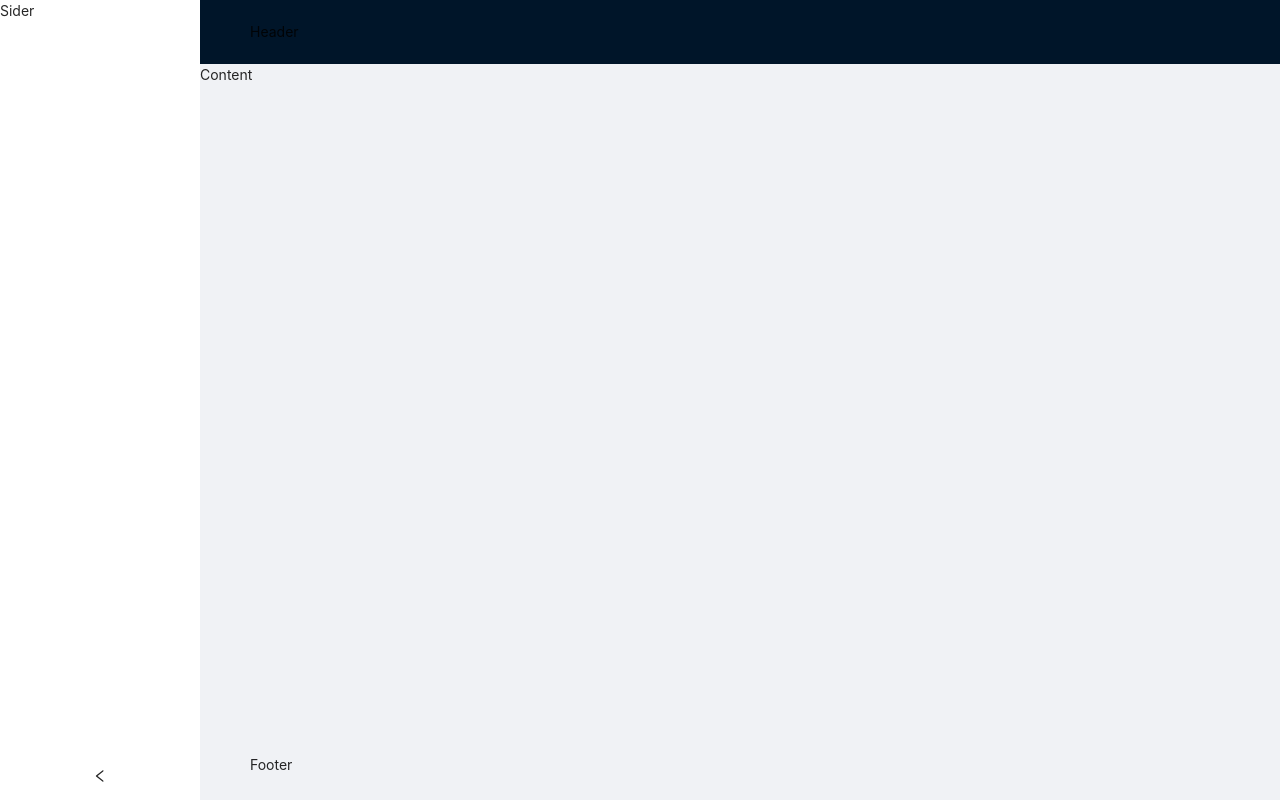
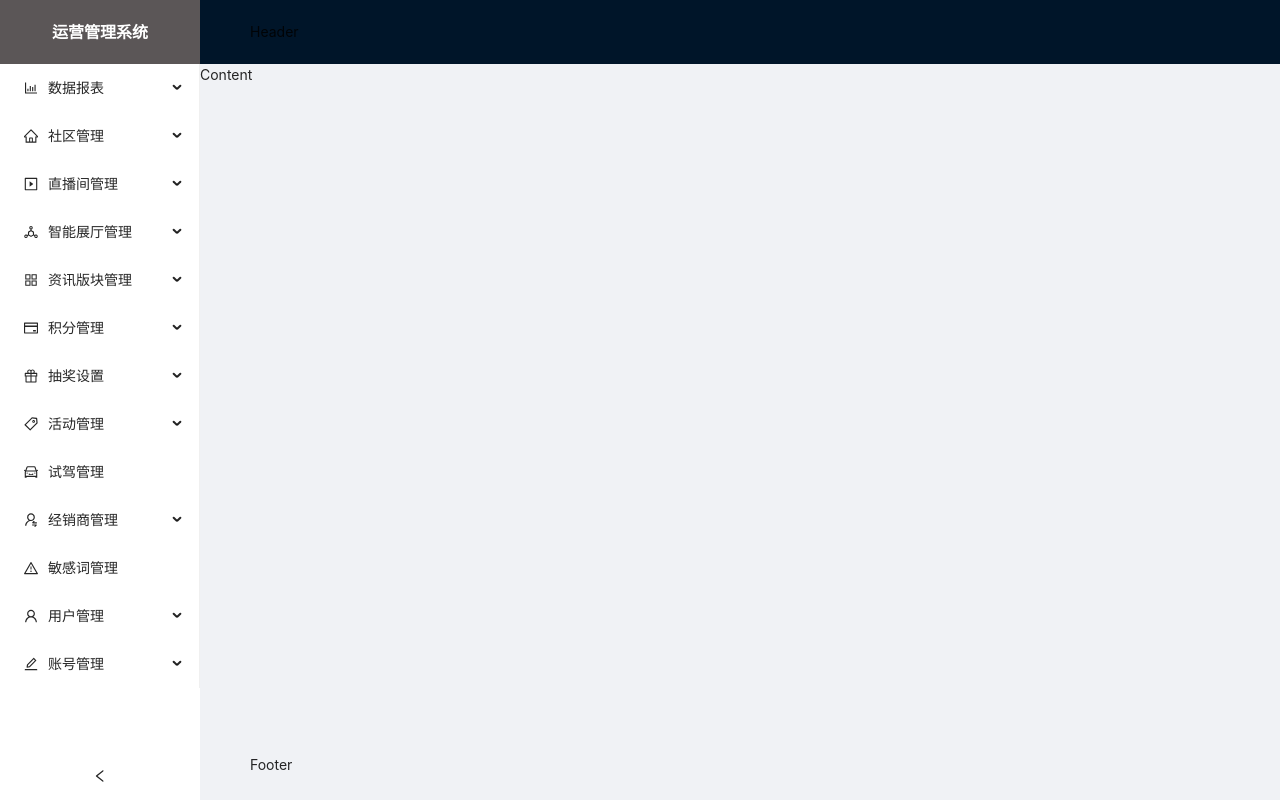
Before and after one commit to CarryKiana/antd-demo, a React (Create React App) app: page /account/editrole in a window 1280 px wide. Built offline with nearby package versions, Linux system fonts and the light colour scheme.

Commit message:
侧边栏

```diff
--- a/src/layout/Sider/menu.js
+++ b/src/layout/Sider/menu.js
@@ -1,2 +1,370 @@
+import React from 'react';
 import { Menu } from 'antd';
-import { MailOutlined, AppstoreOutlined, SettingOutlined } from '@ant-design/icons';
+import {
+  BarChartOutlined,
+  HomeOutlined,
+  PlaySquareOutlined,
+  DeploymentUnitOutlined,
+  AppstoreOutlined,
+  CreditCardOutlined,
+  GiftOutlined,
+  TagOutlined,
+  CarOutlined,
+  UserSwitchOutlined,
+  WarningOutlined,
+  UserOutlined,
+  EditOutlined
+} from '@ant-design/icons';
+import './menu.scss';
+
+const { SubMenu }  = Menu;
+
+const routerMap = [
+  {
+    path: '/report',
+    title: '数据报表',
+    icon: <BarChartOutlined />,
+    items: [
+      {
+        path: '/report/basic',
+        title: '基础报表'
+      },
+      {
+        path: '/report/personas',
+        title: '用户画像'
+      },
+      {
+        path: '/report/business',
+        title: '业务数据'
+      },
+      {
+        path: '/report/interaction',
+        title: '互动数据'
+      }
+    ]
+  },
+  {
+    path: '/community',
+    title: '社区管理',
+    icon: <HomeOutlined />,
+    items: [
+      {
+        path: '/community/contentList',
+        title: '社区内容管理'
+      },
+      {
+        path: '/community/contentDetail',
+        title: '内容详情页',
+        hidden: true
+      },
+      {
+        path: '/community/carouselList',
+        title: '轮播图管理'
+      },
+      {
+        path: '/community/carouselEdit',
+        title: '编辑轮播图',
+        hidden: true
+      },
+      {
+        path: '/community/carouselAdd',
+        title: '新增轮播图',
+        hidden: true
+      }
+    ]
+  },
+  {
+    path: '/broadcastRoom',
+    title: '直播间管理',
+    icon: <PlaySquareOutlined />,
+    items: [
+      {
+        path: '/broadcastRoom/appletList',
+        title: '小程序直播'
+      },
+      {
+        path: '/broadcastRoom/appletEdit',
+        title: '编辑直播间',
+        hidden: true
+      },
+      {
+        path: '/broadcastRoom/appletAdd',
+        title: '创建直播间',
+        hidden: true
+      },
+      {
+        path: '/broadcastRoom/appletDetail',
+        title: '直播间详情',
+        hidden: true
+      },
+      {
+        path: '/broadcastRoom/externalList',
+        title: '外部平台直播'
+      },
+      {
+        path: '/broadcastRoom/externalEdit',
+        title: '创建直播',
+        hidden: true
+      }
+    ]
+  },
+  {
+    path: '/showRoom',
+    title: '智能展厅管理',
+    redirect: '/showRoom/list',
+    icon: <DeploymentUnitOutlined />,
+    items: [
+      {
+        path: '/showRoom/list',
+        title: '智能展厅管理'
+      },
+      {
+        path: '/showRoom/add',
+        title: '创建车型'
+      },
+      {
+        path: '/showRoom/edit',
+        title: '编辑车型'
+      },
+      {
+        path: '/showRoom/detail',
+        title: '查看车型'
+      }
+    ]
+  },
+  {
+    path: '/infomation',
+    title: '资讯版块管理',
+    redirect: '/infomation/content',
+    icon: <AppstoreOutlined />,
+    items: [
+      {
+        path: '/infomation/content',
+        title: '内容管理'
+      },
+      {
+        path: '/infomation/detail',
+        title: '内容详情'
+      },
+      {
+        path: '/infomation/creatcontent',
+        title: '创建内容'
+      },
+      {
+        path: '/infomation/platelist',
+        title: '版块管理'
+      },
+      {
+        path: '/infomation/createPlate',
+        title: '新建版块'
+      }
+    ]
+  },
+  {
+    path: '/integral',
+    title: '积分管理',
+    icon: <CreditCardOutlined />,
+    items: [
+      {
+        path: '/integral/goods',
+        title: '商品管理'
+      },
+      {
+        path: '/integral/goods/detail',
+        title: '商品详情'
+      },
+      {
+        path: '/integral/goods/update',
+        title: '更新商品'
+      },
+      {
+        path: '/integral/register',
+        title: '签到管理'
+      },
+      {
+        path: '/integral/order',
+        title: '订单管理'
+      },
+      {
+        path: '/integral/index',
+        title: '用户积分管理'
+      },
+      {
+        path: '/integral/detail',
+        title: '用户积分详情'
+      },
+      {
+        path: '/integral/task',
+        title: '分享任务管理'
+      }
+    ]
+  },
+  {
+    path: '/game',
+    title: '抽奖设置',
+    redirect: '/game/index',
+    icon: <GiftOutlined />,
+    items: [
+      {
+        path: '/game/index',
+        title: '抽奖管理'
+      },
+      {
+        path: '/game/rules',
+        title: '抽奖规则'
+      }
+    ]
+  },
+  {
+    path: '/activity',
+    title: '活动管理',
+    icon: <TagOutlined />,
+    items: [
+      {
+        path: '/activity/index',
+        title: '小程序活动'
+      },
+      {
+        path: '/activity/type',
+        title: '选择活动类型'
+      },
+      {
+        path: '/activity/online',
+        title: '创建线上常规活动'
+      },
+      {
+        path: '/activity/question',
+        title: '创建线上调查问卷'
+      },
+      {
+        path: '/activity/offline',
+        title: '创建线下活动'
+      },
+      {
+        path: '/activity/detail',
+        title: '活动详情'
+      },
+      {
+        path: '/activity/cloudHall',
+        title: '云展厅抽奖活动'
+      }
+    ]
+  },
+  {
+    path: '/testdrive',
+    title: '试驾管理',
+    icon: <CarOutlined />,
+    items: []
+  },
+  {
+    path: '/agent/agent',
+    title: '经销商管理',
+    icon: <UserSwitchOutlined />,
+    items: [
+      {
+        path: '/agent/agent',
+        title: '经销商管理'
+      },
+      {
+        path: '/agent/ranking',
+        title: '拉新总排行榜'
+      },
+      {
+        path: '/agent/consultant',
+        title: '查看顾问'
+      }
+    ]
+  },
+  {
+    path: '/senseword',
+    title: '敏感词管理',
+    icon: <WarningOutlined />,
+    items: [
+
+    ]
+  },
+  {
+    path: '/user',
+    title: '用户管理',
+    icon:  <UserOutlined />,
+    items: [
+      {
+        path: '/user/index',
+        title: '用户管理'
+      },
+      {
+        path: '/user/role',
+        title: '用户角色管理'
+      }
+    ]
+  },
+  {
+    path: '/account/role',
+    title: '账号管理',
+    icon: <EditOutlined />,
+    items: [
+      {
+        path: '/account/role',
+        title: '账号管理'
+      },
+      {
+        path: '/account/editrole',
+        title: '角色管理'
+      }
+    ]
+  }
+]
+class Nav extends React.Component {
+  state = {
+    openKeys: ['sub1']
+  }
+  onOpenChange = openKeys => {
+    if (openKeys.length) {
+      this.setState({
+        openKeys: openKeys.slice(openKeys.length - 1)
+      })
+    } else {
+      this.setState({
+        openKeys: []
+      })
+    }
+  }
+  onClick = obj => {
+    console.log(obj)
+  }
+  render() {
+    let map = routerMap.map((sub, index) => {
+      if (sub.items && sub.items.length) {
+        const arr = sub.items.map((item,index) => {
+          return <Menu.Item key={index}>{ item.title }</Menu.Item>
+        })
+        return (
+          <SubMenu key={index} icon={ sub.icon } title={sub.title}>
+            { arr }
+          </SubMenu>
+        )
+      } else {
+        return <Menu.Item key={index} icon={ sub.icon }>{ sub.title }</Menu.Item>
+      }
+    })
+    return (
+      <>
+        <div className="slider-logo">
+          运营管理系统
+        </div>
+        <Menu
+          mode="inline"
+          openKeys={this.state.openKeys}
+          onOpenChange={this.onOpenChange}
+          onClick={this.onClick}
+        >
+          {
+            map
+          }
+        </Menu>
+      </>
+    );
+  }
+}
+
+export default Nav
--- /dev/null
+++ b/src/layout/Sider/menu.scss
@@ -0,0 +1,9 @@
+.slider-logo {
+  height: 64px;
+  line-height: 64px;
+  color:#fff;
+  font-size: 16px;
+  font-weight: bold;
+  background-color: #5b5657;
+  text-align: center;
+}
--- a/src/layout/index.js
+++ b/src/layout/index.js
@@ -1,12 +1,15 @@
 import React from 'react';
 import { Layout } from 'antd';
 import './index.scss'
+import Nav from './Sider/menu'
 const { Header, Footer, Sider, Content } = Layout;
 
 function Wrapper() {
   return (
     <Layout className="wrapper">
-      <Sider theme="light" breakpoint="xl" collapsedWidth={80} collapsible defaultCollapsed>Sider</Sider>
+      <Sider theme="light" breakpoint="xl" collapsedWidth={80} collapsible defaultCollapsed>
+        <Nav></Nav>
+      </Sider>
       <Layout>
         <Header>Header</Header>
         <Content>Content</Content>
```
